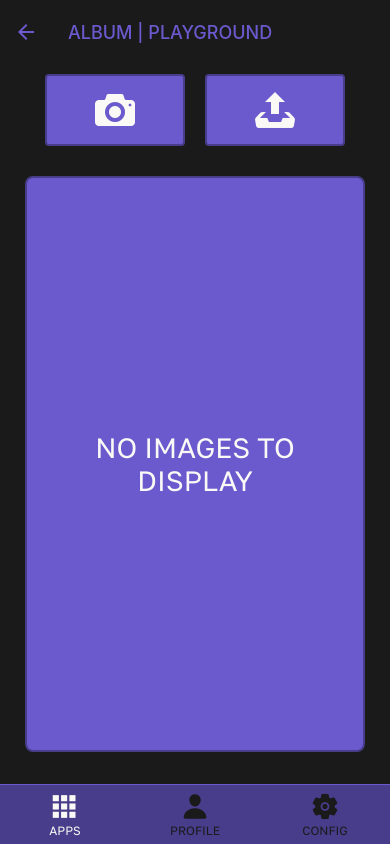
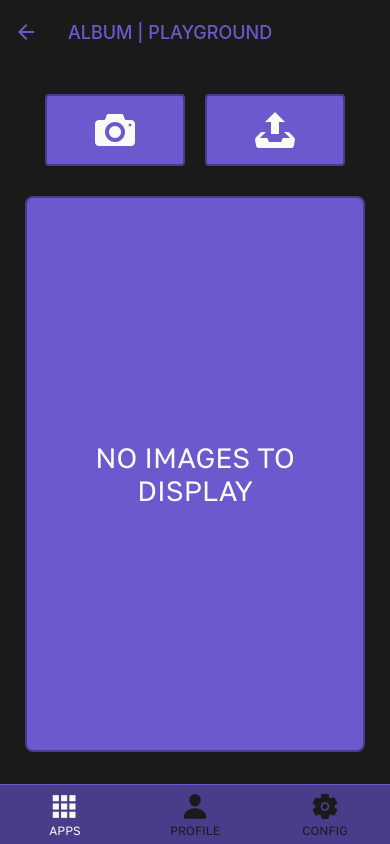
Before and after one commit to santio89/playground-react-native, a React Native app: screen /Album in a window 390 px wide. Built offline with nearby package versions, Linux system fonts and the light colour scheme.

Commit message:
small fix

```diff
--- a/screens/Album.jsx
+++ b/screens/Album.jsx
@@ -212,7 +212,7 @@ const styles = StyleSheet.create({
     flexDirection: 'row',
     justifyContent: 'center',
     alignItems: 'center',
-    marginBottom: 20
+    marginVertical: 20,
   },
   albumBtn: {
     backgroundColor: Constants.colorPrimary,
```
